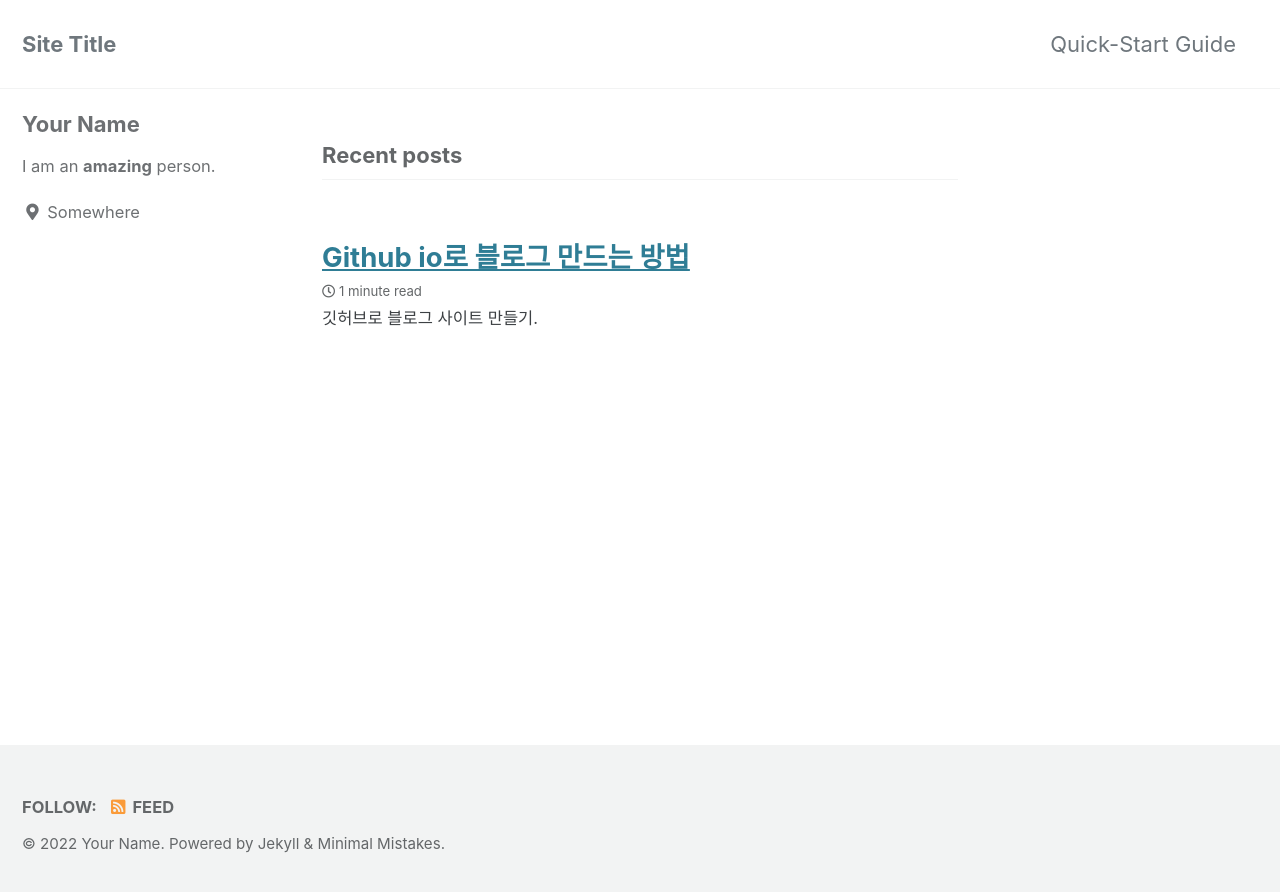
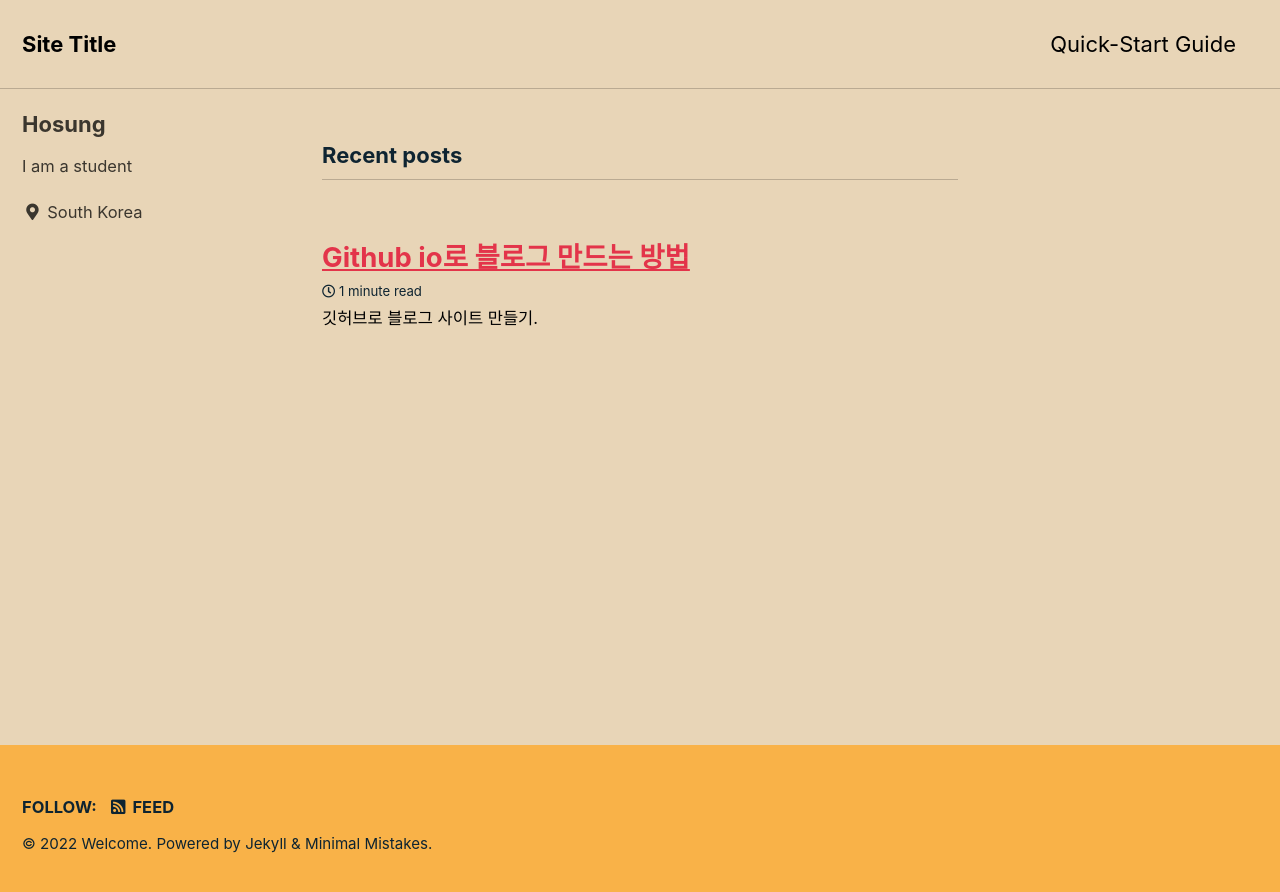
Before and after one commit to hossung/hossung.github.io, a Jekyll site: the page built from index.html, in a window 1280 px wide. Shown: the top 892 px of the page. Built offline with Jekyll 4.4.1, drawn with Linux system fonts in a browser that asks for light colours; cached includes are drawn as plain includes; the list of posts is cut into pages by our own code.

Commit message:
Update _config.yml

```diff
--- a/_config.yml
+++ b/_config.yml
@@ -12,15 +12,15 @@
 
 # theme                  : "minimal-mistakes-jekyll"
 # remote_theme           : "mmistakes/minimal-mistakes"
-minimal_mistakes_skin    : "default" # "air", "aqua", "contrast", "dark", "dirt", "neon", "mint", "plum", "sunrise"
+minimal_mistakes_skin    : "sunrise" # "air", "aqua", "contrast", "dark", "dirt", "neon", "mint", "plum", "sunrise"
 
 # Site Settings
 locale                   : "en-US"
 title                    : "Site Title"
 title_separator          : "-"
 subtitle                 : # site tagline that appears below site title in masthead
-name                     : "Your Name"
-description              : "An amazing website."
+name                     : "Welcome"
+description              : "A blog for me"
 url                      : # the base hostname & protocol for your site e.g. "https://mmistakes.github.io"
 baseurl                  : # the subpath of your site, e.g. "/blog"
 repository               : # GitHub username/repo-name e.g. "mmistakes/minimal-mistakes"
@@ -104,10 +104,10 @@ analytics:
 
 # Site Author
 author:
-  name             : "Your Name"
+  name             : "Hosung "
   avatar           : # path of avatar image, e.g. "/assets/images/bio-photo.jpg"
-  bio              : "I am an **amazing** person."
-  location         : "Somewhere"
+  bio              : "I am a student"
+  location         : "South Korea"
   email            :
   links:
     - label: "Email"
```
